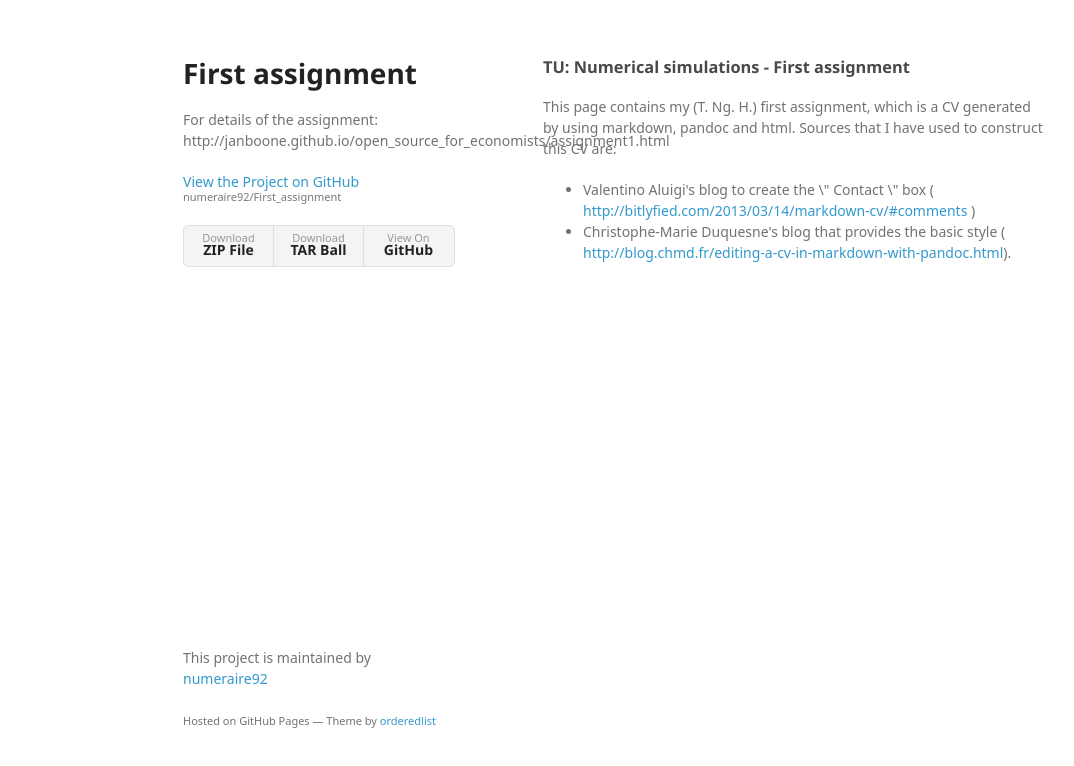
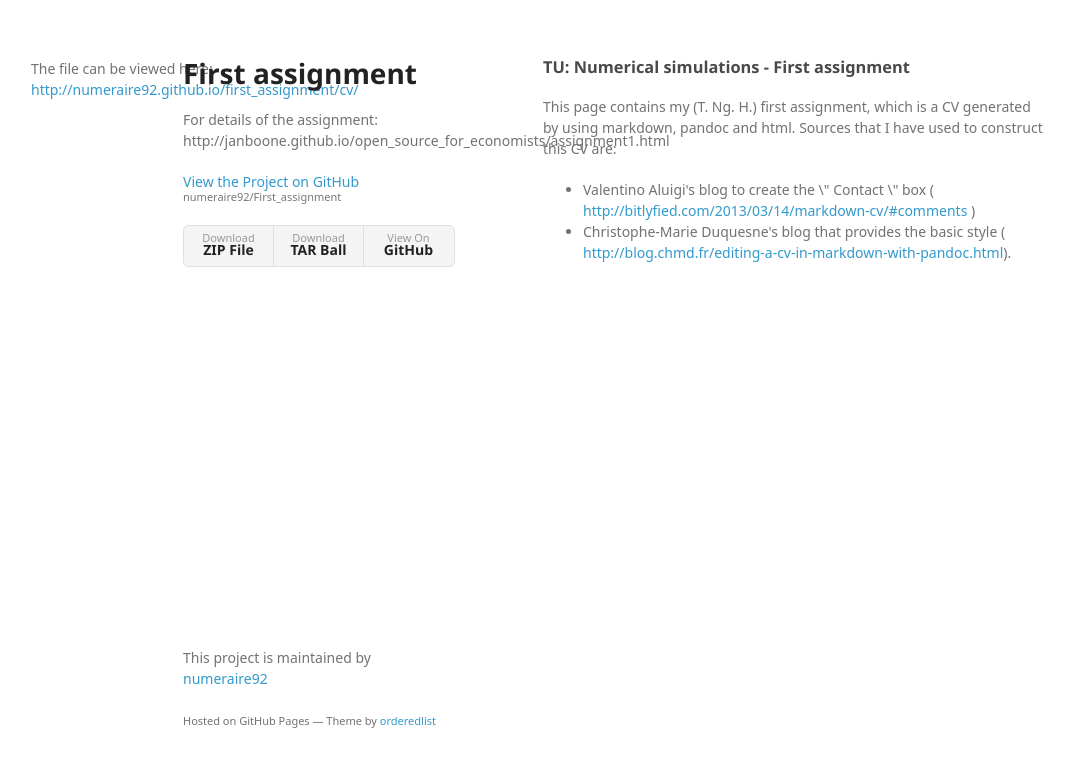
Before and after one commit to numeraire92/First_assignment, a plain HTML site: page index.html in a window 1280 px wide. Shown: the whole page, without its empty margins (27-1101 px from the left). Drawn offline with Linux system fonts and the light colour scheme; a web font is replaced by a local one.

Commit message:
Update index.html
Link to the CV is added.

```diff
--- a/index.html
+++ b/index.html
@@ -44,6 +44,6 @@
       </footer>
     </div>
     <script src="javascripts/scale.fix.js"></script>
-
+<p> The file can be viewed here: <a href="http://numeraire92.github.io/first_assignment/cv/">http://numeraire92.github.io/first_assignment/cv/</a></p>
   </body>
 </html>
```
